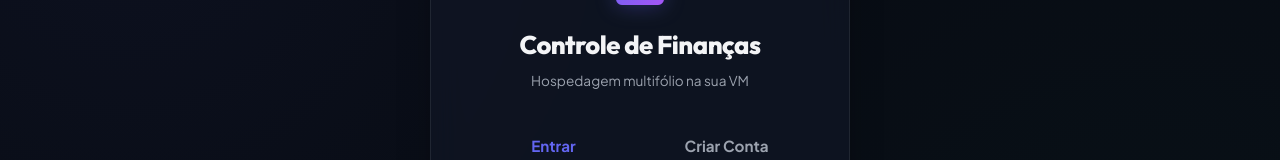
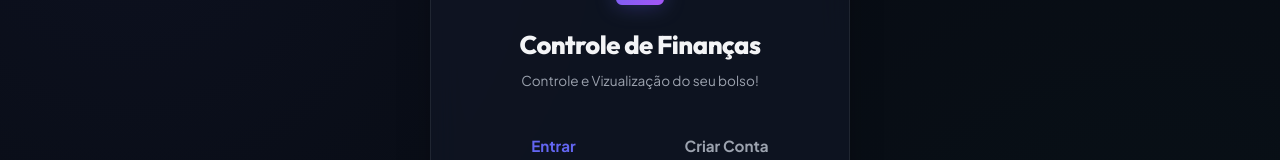
Before and after one commit to FabricioSoica/Controle-de-Financas, a Vue app in the folder frontend/: page / in a window 1280 px wide. Shown: the part 259-419 px from the top of the page. Built offline with nearby package versions, Linux system fonts and the light colour scheme.

Commit message:
feat: update subtitle text in AuthScreen header

```diff
--- a/frontend/src/components/AuthScreen.vue
+++ b/frontend/src/components/AuthScreen.vue
@@ -73,7 +73,7 @@ const handleAuth = async () => {
       <div class="auth-header">
         <i class="fa-solid fa-wallet" style="font-size: 3rem; background: linear-gradient(135deg, var(--color-primary), #a855f7); -webkit-background-clip: text; -webkit-text-fill-color: transparent; filter: drop-shadow(0 2px 10px rgba(99,102,241,0.3));"></i>
         <h2 style="font-family: var(--font-heading); font-size: 1.6rem; margin-top: 1rem; font-weight: 800;">Controle de Finanças</h2>
-        <p style="color: var(--text-secondary); font-size: 0.85rem; margin-top: 0.25rem;">Hospedagem multifólio na sua VM</p>
+        <p style="color: var(--text-secondary); font-size: 0.85rem; margin-top: 0.25rem;">Controle e Vizualização do seu bolso!</p>
       </div>
 
       <!-- Auth Tabs -->
```
